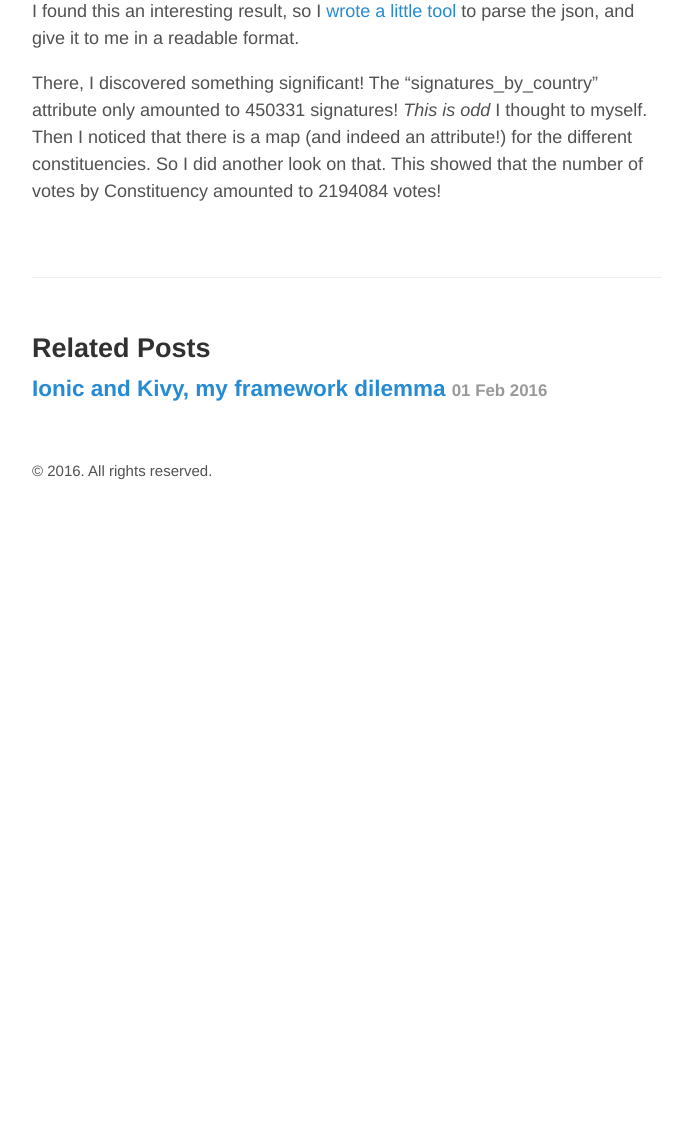
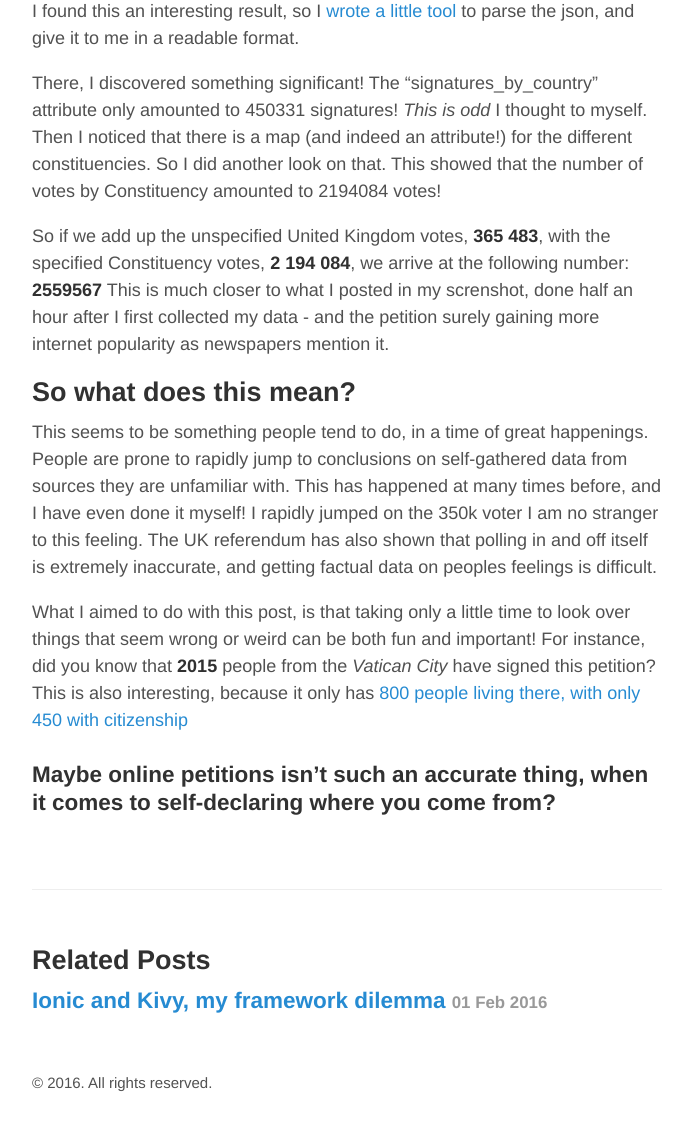
Before and after one commit to cruor99/cruor99.github.io, a Jekyll site: the page built from _posts/2016-06-23-brexit-salt-and-json.md, in a window 1280 px wide and 1400 px high, scrolled down 1082 px. Shown: the part 268-1398 px from the top of the window, without its empty margins (293-984 px from the left). Built offline with Jekyll 4.4.1, drawn with Linux system fonts in a browser that asks for light colours; before the commit the page ends 1870 px from its top, so only the background shows below that.

Commit message:
finished

```diff
--- a/_posts/2016-06-23-brexit-salt-and-json.md
+++ b/_posts/2016-06-23-brexit-salt-and-json.md
@@ -27,3 +27,15 @@ I found this an interesting result, so I [wrote a little tool](https://github.co
 There, I discovered something significant! The "signatures\_by\_country" attribute only amounted to 450331 signatures! *This is odd* I thought to myself.
 Then I noticed that there is a map (and indeed an attribute!) for the different constituencies. So I did another look on that.
 This showed that the number of votes by Constituency amounted to 2194084 votes!
+
+So if we add up the unspecified United Kingdom votes, **365 483**, with the specified Constituency votes, **2 194 084**, we arrive at the following number: **2559567**
+This is much closer to what I posted in my screnshot, done half an hour after I first collected my data - and the petition surely gaining more internet popularity as newspapers mention it.
+
+## So what does this mean?
+
+This seems to be something people tend to do, in a time of great happenings. People are prone to rapidly jump to conclusions on self-gathered data from sources they are unfamiliar with.
+This has happened at many times before, and I have even done it myself! I rapidly jumped on the 350k voter  I am no stranger to this feeling. The UK referendum has also shown that polling in and off itself is extremely inaccurate, and getting factual data on peoples feelings is difficult.
+
+What I aimed to do with this post, is that taking only a little time to look over things that seem wrong or weird can be both fun and important! For instance, did you know that **2015** people from the *Vatican City* have signed this petition? This is also interesting, because it only has [800 people living there, with only 450 with citizenship](http://www.vaticanstate.va/content/vaticanstate/en/stato-e-governo/note-generali/popolazione.html)
+
+### Maybe online petitions isn't such an accurate thing, when it comes to self-declaring where you come from?
```
